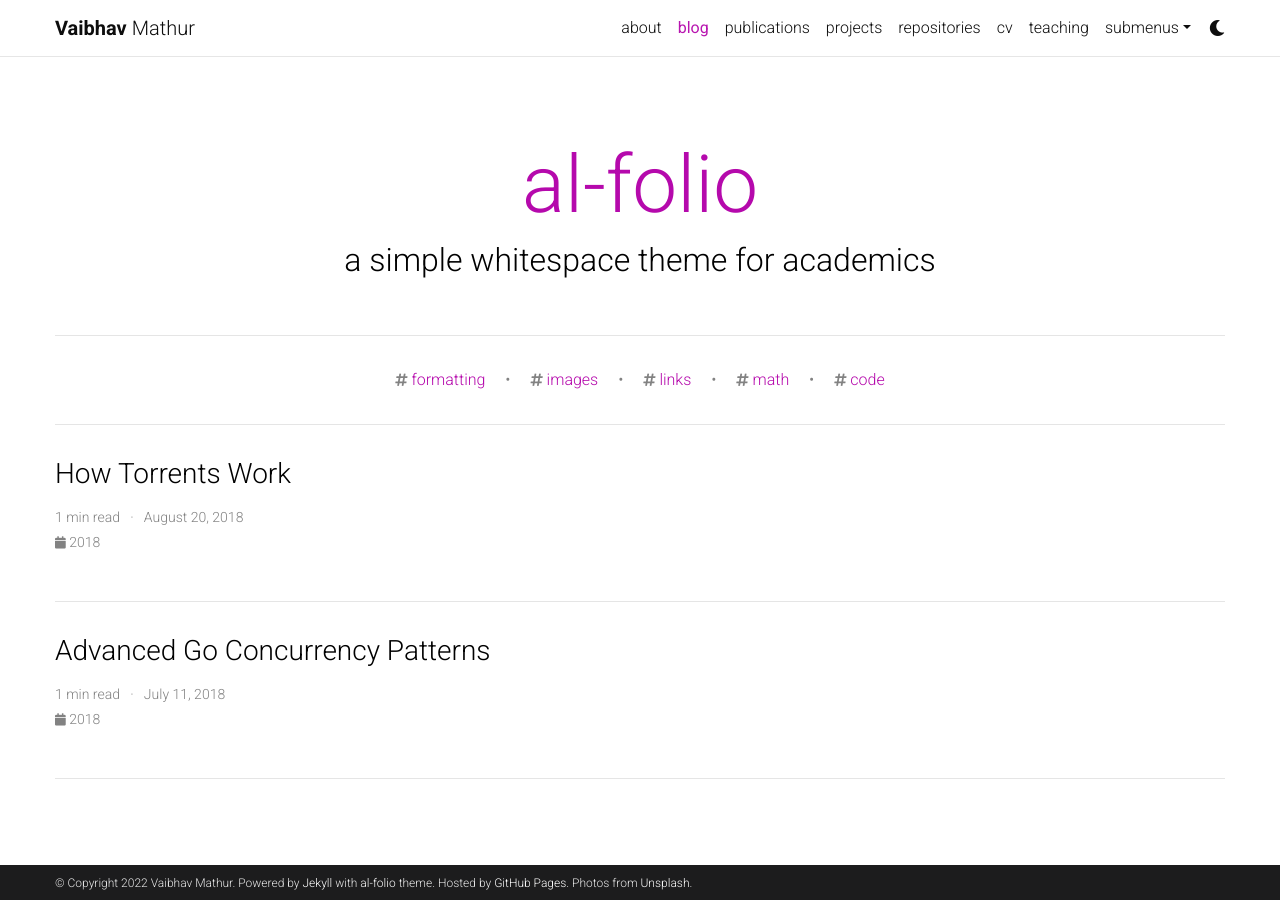
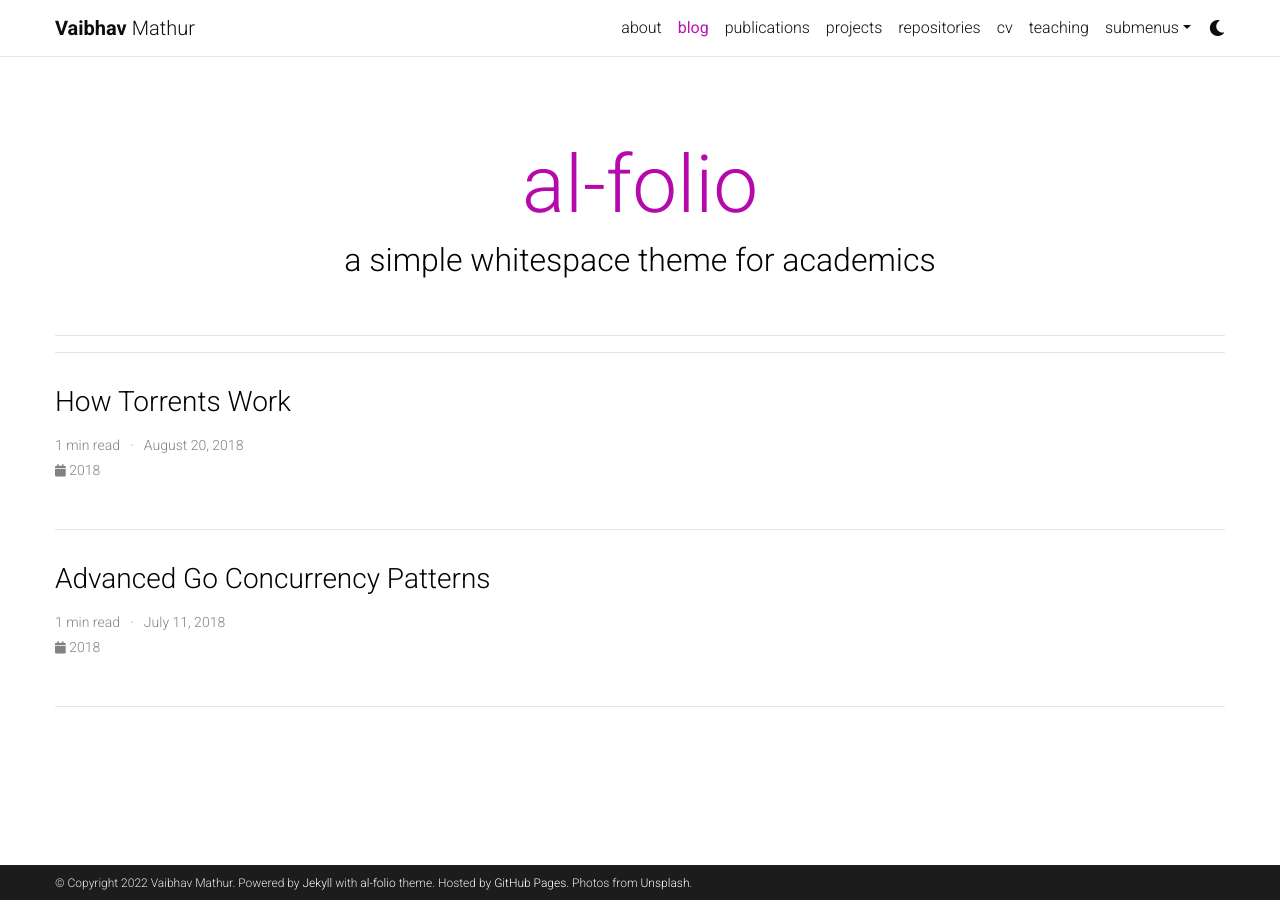
Before and after one commit to vaibhav117/vaibhav117.github.io, a Jekyll site: the page built from blog/index.html, in a window 1280 px wide. Built offline with Jekyll 4.4.1, drawn with Linux system fonts in a browser that asks for light colours; the list of posts is cut into pages by our own code; comment, search, counter and statistics services are not loaded; a style sheet for code colours, icons or effects is not loaded; some of the changed lines change nothing that is shown.

Commit message:
Config changes

```diff
--- a/_config.yml
+++ b/_config.yml
@@ -240,7 +240,7 @@
     tag: '/blog/tag/:name/'
     category: '/blog/category/:name/'
 
-display_tags: ['formatting', 'images', 'links', 'math', 'code'] # this tags will be dispalyed on the front page of your blog
+display_tags: [] # this tags will be dispalyed on the front page of your blog
 
 # -----------------------------------------------------------------------------
 # Jekyll Scholar
@@ -248,8 +248,8 @@
 
 scholar:
 
-  last_name: [Einstein]
-  first_name: [Albert, A.]
+  last_name: [Mathur]
+  first_name: [Vaibhav]
 
   style: apa
   locale: en
```
